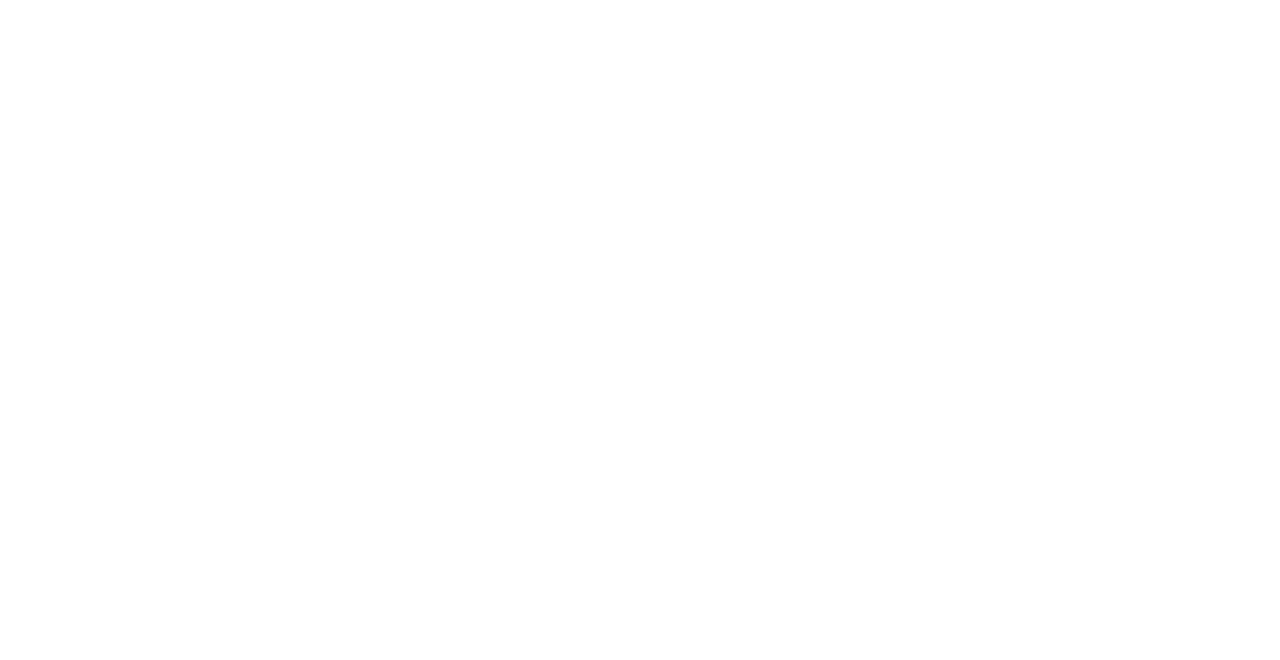
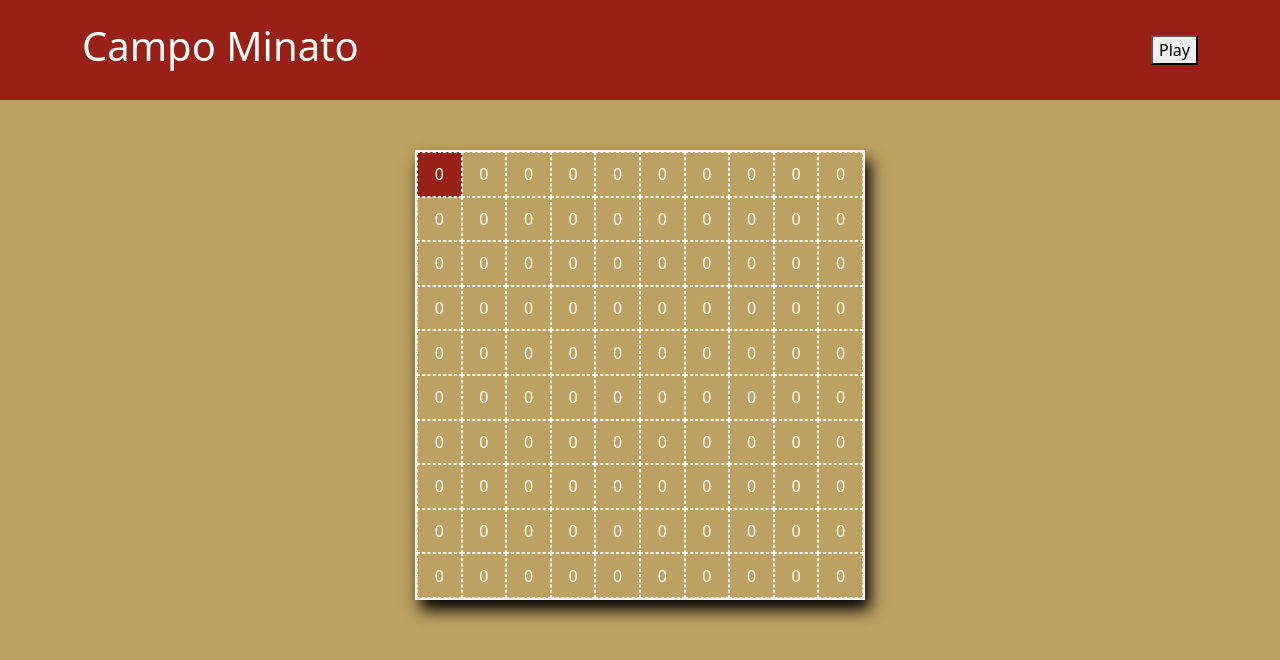
Before and after one commit to MrGians/js-campominato-grid, a plain HTML site: page index.html in a window 1280 px wide. Drawn offline with nearby package versions, Linux system fonts and the light colour scheme.

Commit message:
Milestone-1 Done

```diff
--- a/css/style.css
+++ b/css/style.css
@@ -2,6 +2,38 @@
 
 
 /*********** Header ***********/
+header {background-color: #992017;}
+
+body {background-color: #bda162;}
+
+#game-nav {
+    height: 100px;
+    display: flex;
+    align-items: center;
+    justify-content: space-between;
+}
+
 
 
 /*********** Campo Minato ***********/
+#minefield #grid {
+    height: 450px;
+    width: 450px;
+    border: 2px solid whitesmoke;
+    box-shadow: 5px 10px 15px black;
+    margin: 50px auto 0;
+    display: flex;
+    flex-wrap: wrap;
+}
+
+#grid .cell {
+    height: calc(100% / 10);
+    width: calc(100% / 10);
+    color: white;
+    border: 1px dashed white;
+    display: flex;
+    justify-content: center;
+    align-items: center;
+}
+
+#grid .cell.clicked {background-color: #992017;}
--- a/index.html
+++ b/index.html
@@ -13,10 +13,127 @@
 </head>
 <body>
     <!-- Header -->
-    <header></header>
+    <header>
+        <div class="container">
+            <nav id="game-nav">
+
+                <!-- Logo -->
+                <h1 class="text-white">Campo Minato</h1>
+                <!-- "Play" Button -->
+                <div>
+                    <button id="btn-play">Play</button>
+                </div>
+            </nav>
+        </div>
+    </header>
 
     <!-- Minefield -->
-    <section id="minefield"></section>
+    <section id="minefield">
+        <div class="container">
+            <div id="grid">
+                <div class="cell clicked">0</div>
+                <div class="cell">0</div>
+                <div class="cell">0</div>
+                <div class="cell">0</div>
+                <div class="cell">0</div>
+                <div class="cell">0</div>
+                <div class="cell">0</div>
+                <div class="cell">0</div>
+                <div class="cell">0</div>
+                <div class="cell">0</div>
+                <div class="cell">0</div>
+                <div class="cell">0</div>
+                <div class="cell">0</div>
+                <div class="cell">0</div>
+                <div class="cell">0</div>
+                <div class="cell">0</div>
+                <div class="cell">0</div>
+                <div class="cell">0</div>
+                <div class="cell">0</div>
+                <div class="cell">0</div>
+                <div class="cell">0</div>
+                <div class="cell">0</div>
+                <div class="cell">0</div>
+                <div class="cell">0</div>
+                <div class="cell">0</div>
+                <div class="cell">0</div>
+                <div class="cell">0</div>
+                <div class="cell">0</div>
+                <div class="cell">0</div>
+                <div class="cell">0</div>
+                <div class="cell">0</div>
+                <div class="cell">0</div>
+                <div class="cell">0</div>
+                <div class="cell">0</div>
+                <div class="cell">0</div>
+                <div class="cell">0</div>
+                <div class="cell">0</div>
+                <div class="cell">0</div>
+                <div class="cell">0</div>
+                <div class="cell">0</div>
+                <div class="cell">0</div>
+                <div class="cell">0</div>
+                <div class="cell">0</div>
+                <div class="cell">0</div>
+                <div class="cell">0</div>
+                <div class="cell">0</div>
+                <div class="cell">0</div>
+                <div class="cell">0</div>
+                <div class="cell">0</div>
+                <div class="cell">0</div>
+                <div class="cell">0</div>
+                <div class="cell">0</div>
+                <div class="cell">0</div>
+                <div class="cell">0</div>
+                <div class="cell">0</div>
+                <div class="cell">0</div>
+                <div class="cell">0</div>
+                <div class="cell">0</div>
+                <div class="cell">0</div>
+                <div class="cell">0</div>
+                <div class="cell">0</div>
+                <div class="cell">0</div>
+                <div class="cell">0</div>
+                <div class="cell">0</div>
+                <div class="cell">0</div>
+                <div class="cell">0</div>
+                <div class="cell">0</div>
+                <div class="cell">0</div>
+                <div class="cell">0</div>
+                <div class="cell">0</div>
+                <div class="cell">0</div>
+                <div class="cell">0</div>
+                <div class="cell">0</div>
+                <div class="cell">0</div>
+                <div class="cell">0</div>
+                <div class="cell">0</div>
+                <div class="cell">0</div>
+                <div class="cell">0</div>
+                <div class="cell">0</div>
+                <div class="cell">0</div>
+                <div class="cell">0</div>
+                <div class="cell">0</div>
+                <div class="cell">0</div>
+                <div class="cell">0</div>
+                <div class="cell">0</div>
+                <div class="cell">0</div>
+                <div class="cell">0</div>
+                <div class="cell">0</div>
+                <div class="cell">0</div>
+                <div class="cell">0</div>
+                <div class="cell">0</div>
+                <div class="cell">0</div>
+                <div class="cell">0</div>
+                <div class="cell">0</div>
+                <div class="cell">0</div>
+                <div class="cell">0</div>
+                <div class="cell">0</div>
+                <div class="cell">0</div>
+                <div class="cell">0</div>
+                <div class="cell">0</div>
+            </div>
+        </div>
+    </section>
 
     <!-- JS Script -->
     <script src="js/script.js"></script>
--- a/js/script.js
+++ b/js/script.js
@@ -2,7 +2,7 @@
 // L'utente clicca su un bottone che genererà una griglia di gioco quadrata.
 // Ogni cella ha un numero progressivo, da 1 a 100.
 // Ci saranno quindi 10 caselle per ognuna delle 10 righe.
-// Al click sulla cella, essa si colora di azzurro e ne viene stampato in console il numero corrispondente.
+// Al click sulla cella, essa si colora di Rosso e ne viene stampato in console il numero corrispondente.
 
 // # MILESTONE 1
 // Prepariamo l'HTML ed il CSS per ottenere il risultato grafico che vediamo nell'immagine allegata.
@@ -15,7 +15,7 @@
 // In ogni cella, deve comparire il numero corrispondente, in ordine da 1 a 100;
 
 // # MILESTONE 4
-// Al click sulla cella, stampiamo il numero della cella cliccata in console, poi coloriamo la cella d'azzurro.
+// Al click sulla cella, stampiamo il numero della cella cliccata in console, poi coloriamo la cella di Rosso.
 
 // # BONUS
 // Aggiungere una select accanto al bottone "Play", che fornisca una scelta tra tre diversi livelli di difficoltà:
```
